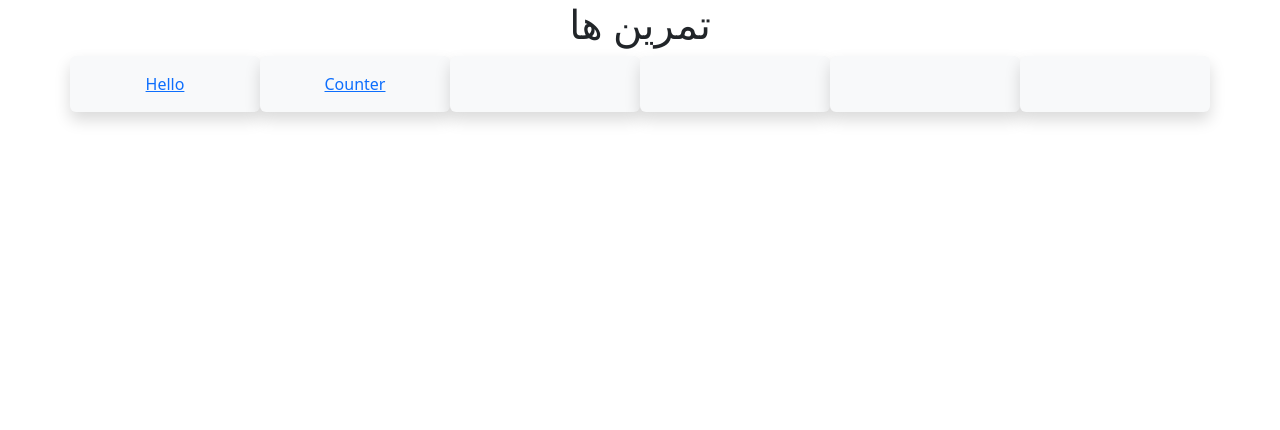
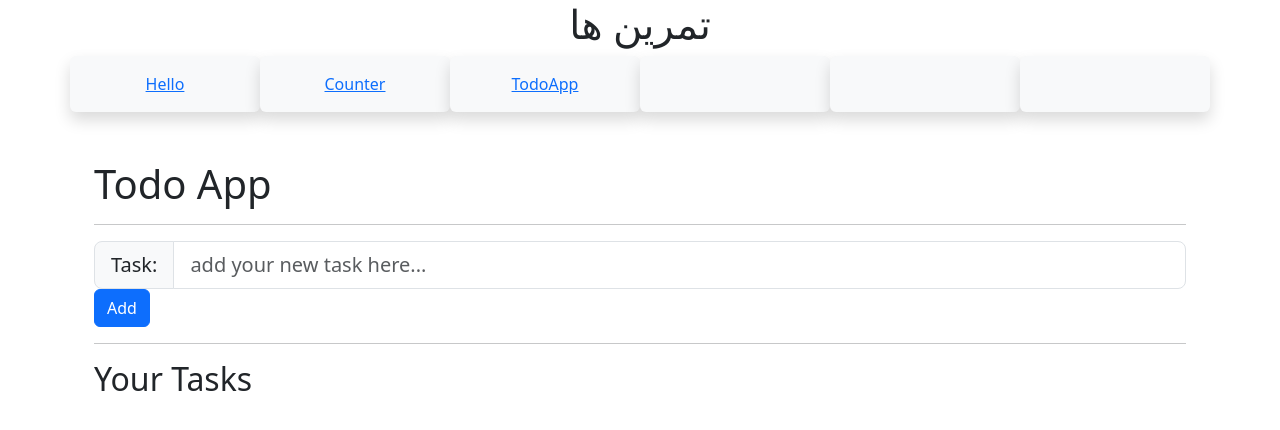
Before and after one commit to ielhamsv/vue-learning-30days, a Vue app in the folder vue-30days/: page /TodoApp in a window 1280 px wide. Shown: the top 430 px of the page. Built offline with nearby package versions, Linux system fonts and the light colour scheme.

Commit message:
day03 , Todo App

```diff
--- a/vue-30days/src/App.vue
+++ b/vue-30days/src/App.vue
@@ -12,7 +12,9 @@
         <div class="col-md-2 shadow p-3 bg-body-tertiary rounded text-center">
           <router-link to="/Counter">Counter</router-link>
         </div>
-        <div class="col-md-2 shadow p-3 bg-body-tertiary rounded text-center"></div>
+        <div class="col-md-2 shadow p-3 bg-body-tertiary rounded text-center">
+          <router-link to="/TodoApp">TodoApp</router-link>
+        </div>
         <div class="col-md-2 shadow p-3 bg-body-tertiary rounded text-center"></div>
         <div class="col-md-2 shadow p-3 bg-body-tertiary rounded text-center"></div>
         <div class="col-md-2 shadow p-3 bg-body-tertiary rounded text-center"></div>
--- a/vue-30days/src/router/index.js
+++ b/vue-30days/src/router/index.js
@@ -1,12 +1,14 @@
 import { createRouter, createWebHistory } from 'vue-router'
 import Hello from '../views/Hello.vue'
 import Counter from "@/views/Counter.vue";
+import TodoApp from "@/views/TodoApp.vue";
 
 const router = createRouter({
   history: createWebHistory(import.meta.env.BASE_URL),
   routes: [
     {path: '/Hello', name: 'Hello', component: Hello},
     {path: '/Counter', name: 'Counter', component: Counter},
+    {path: '/TodoApp', name: 'TodoApp', component: TodoApp},
   ],
 })
 
--- /dev/null
+++ b/vue-30days/src/views/TodoApp.vue
@@ -0,0 +1,41 @@
+<script setup>
+import {ref} from "vue"
+const NewTask=ref("")
+const Tasks=ref([])
+function AddTask(){
+if (NewTask.value.trim()){
+  Tasks.value.push(NewTask.value)
+  NewTask.value=""
+}
+}
+function RemoveTask(i){
+Tasks.value.splice(i,1)
+}
+
+</script>
+
+<template>
+  <div class="container">
+    <h1>Todo App</h1>
+    <hr>
+    <div class="input-group input-group-lg">
+      <span class="input-group-text" id="inputGroup-sizing-lg">Task:</span>
+      <input v-model="NewTask" placeholder="add your new task here..." type="text" class="form-control" aria-label="Sizing example input" aria-describedby="inputGroup-sizing-lg">
+    </div>
+    <button type="button" class="btn btn-primary" @click="AddTask">Add</button>
+  </div>
+  <div class="container">
+    <hr>
+    <h2>Your Tasks</h2>
+    <ul class="list-group">
+      <li class="list-group-item" v-for="(task, i) in Tasks" :key="i">
+        {{task}}
+        <span class="badge text-bg-primary rounded-pill " @click="RemoveTask(i)">-</span>
+      </li>
+    </ul>
+  </div>
+</template>
+
+<style scoped>
+
+</style>
```
